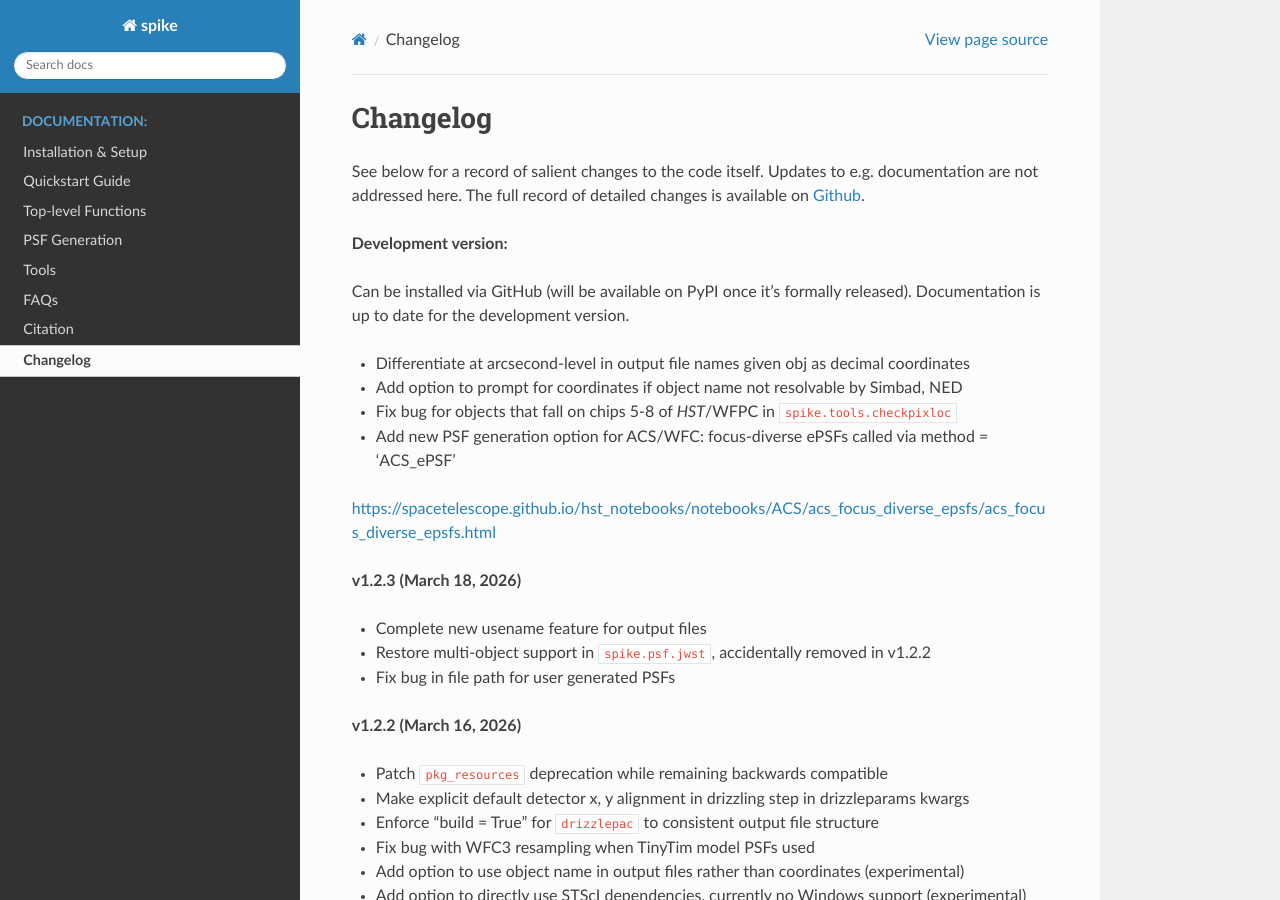
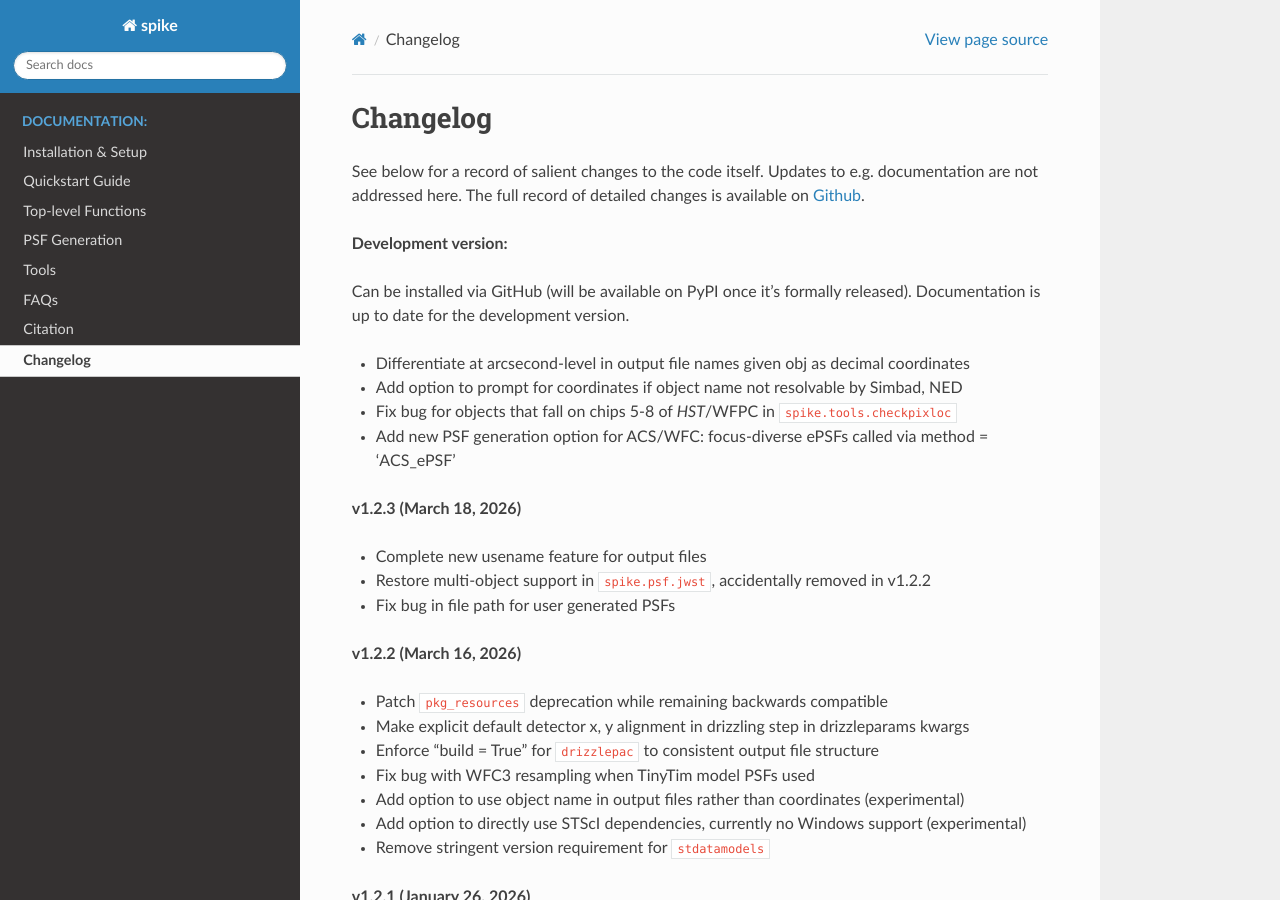
Before and after one commit to avapolzin/spike, a Sphinx documentation site: the page built from docs/changelog.rst, in a window 1280 px wide and 900 px high. Built offline with Sphinx 7.4.7 and the Read the Docs theme 3.1.0, drawn with Linux system fonts in a browser that asks for light colours; pages that are not in the unit, such as notebooks, are missing from menus; some of the changed lines change nothing that is shown.

Commit message:
clean docs

```diff
--- a/docs/changelog.rst
+++ b/docs/changelog.rst
@@ -14,7 +14,6 @@ Documentation is up to date for the development version.
 * Add option to prompt for coordinates if object name not resolvable by Simbad, NED
 * Fix bug for objects that fall on chips 5-8 of *HST*/WFPC in ``spike.tools.checkpixloc``
 * Add new PSF generation option for ACS/WFC: focus-diverse ePSFs called via method = 'ACS_ePSF'
-https://spacetelescope.github.io/hst_notebooks/notebooks/ACS/acs_focus_diverse_epsfs/acs_focus_diverse_epsfs.html
 
 **v1.2.3 (March 18, 2026)**
 
```
